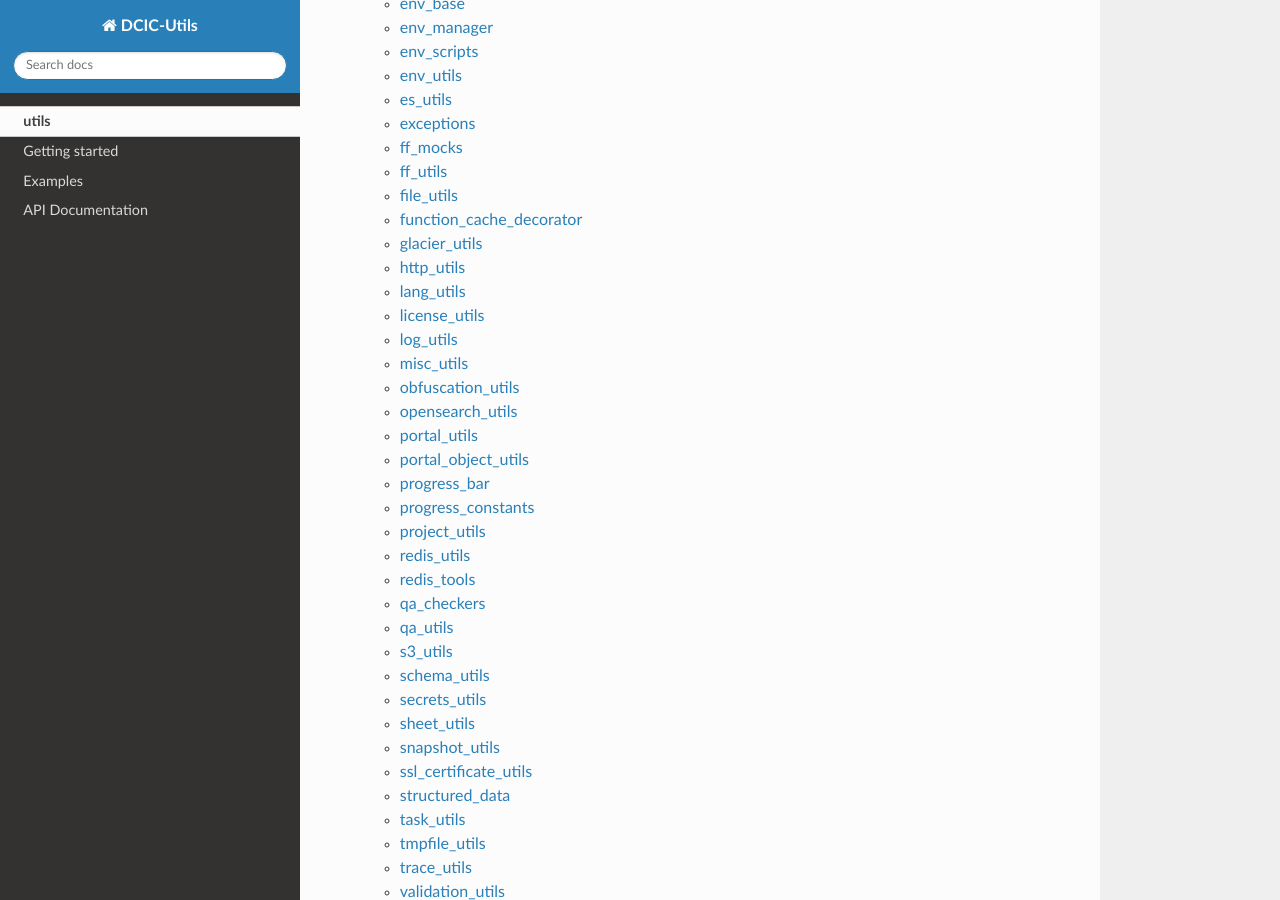
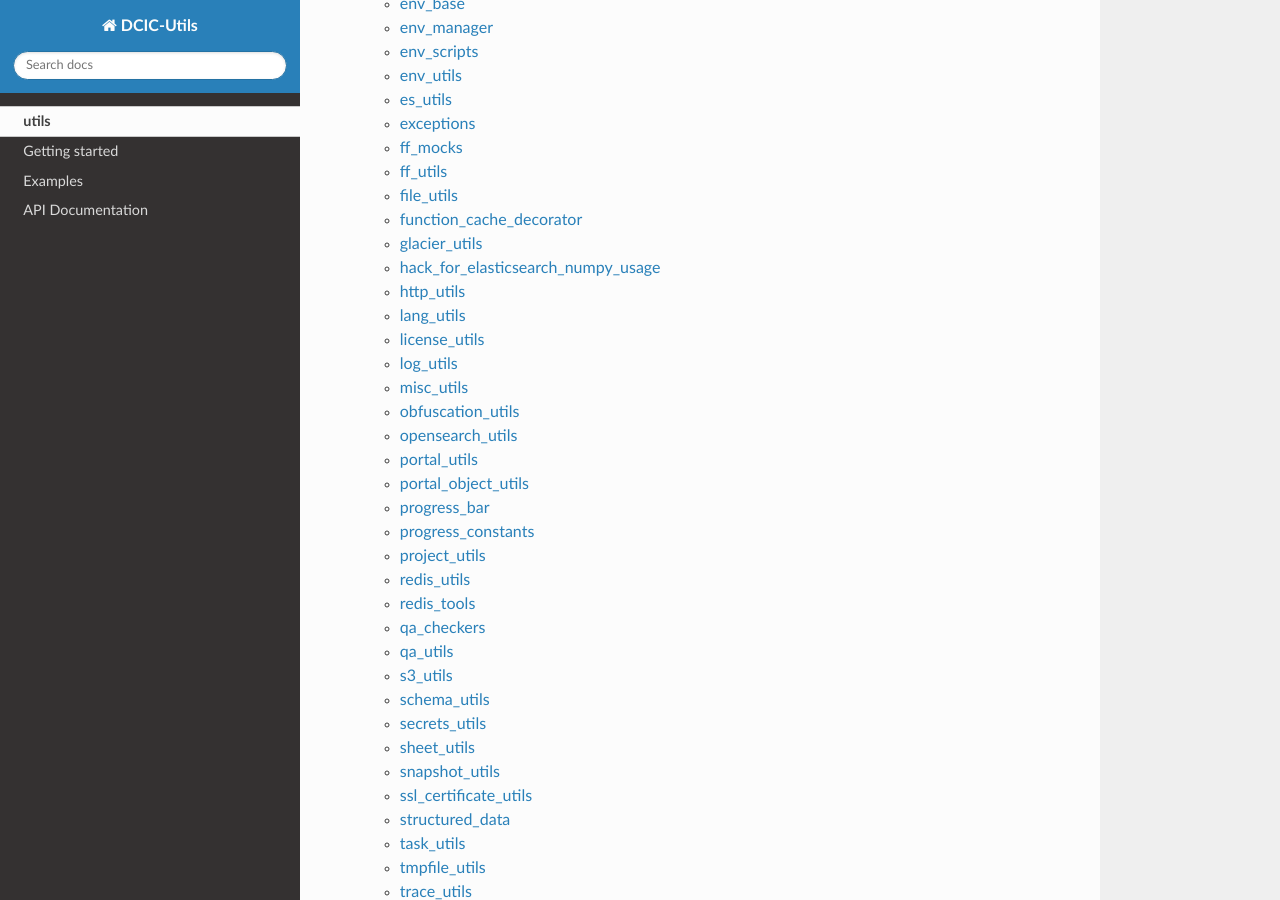
Before and after one commit to 4dn-dcic/utils, a Sphinx documentation site: the page built from docs/source/index.rst, in a window 1280 px wide and 900 px high, scrolled down 1185 px. Built offline with Sphinx 7.4.7 and the Read the Docs theme 2.0.0, drawn with Linux system fonts in a browser that asks for light colours.

Commit message:
added hack_for_elasticsearch_numpy_usage.py for numpy>2 issue

```diff
--- a/docs/source/dcicutils.rst
+++ b/docs/source/dcicutils.rst
@@ -225,6 +225,13 @@ glacier_utils
    :members:
 
 
+hack_for_elasticsearch_numpy_usage
+^^^^^^^^^^^^^^^^^^^^^^^^^^^^^^^^^^
+
+.. automodule:: dcicutils.hack_for_elasticsearch_numpy_usage
+   :members:
+
+
 http_utils
 ^^^^^^^^^^^
 
```
